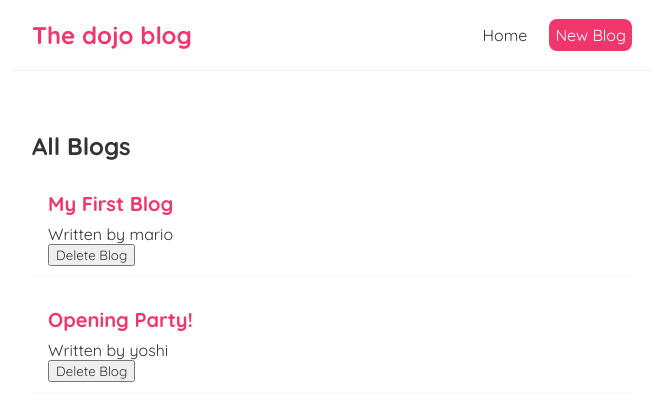
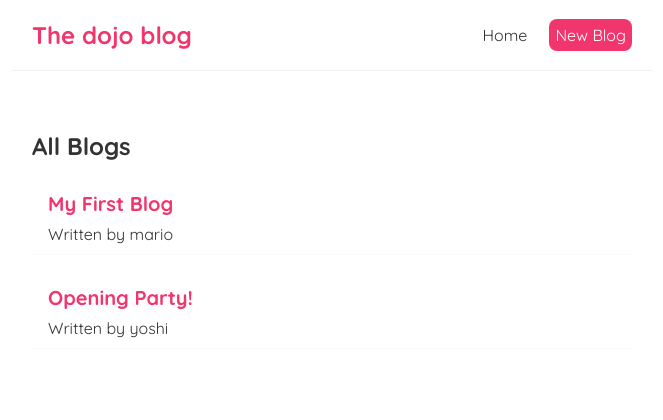
Before and after one commit to akramghaleb/react-The-dojo-blog, a React (Create React App) app in the folder dojo-blog/: page / in a window 1280 px wide. Shown: the top 420 px of the page, without its empty margins (308-971 px from the left). Built offline with nearby package versions, Linux system fonts and the light colour scheme; data requests are answered from the project's data file.

Commit message:
Making a Custom Hook

```diff
--- a/dojo-blog/src/BlogList.js
+++ b/dojo-blog/src/BlogList.js
@@ -1,4 +1,4 @@
-const BlogList = ({blogs , title ,deleteBlog}) => {
+const BlogList = ({blogs , title }) => {
 
     return (
         <div className="blog-list">
@@ -7,7 +7,6 @@
                 <div className="blog-preview" key={blog.id} >
                     <h2>{ blog.title }</h2>
                     <p>Written by { blog.author }</p>
-                    <button onClick={() => deleteBlog(blog.id)} >Delete Blog</button>
                 </div>
             ))}
         </div>
--- a/dojo-blog/src/Home.js
+++ b/dojo-blog/src/Home.js
@@ -1,41 +1,15 @@
 import {useState , useEffect} from 'react';
 import BlogList from './BlogList';
+import useFetch from './useFetch';
 
 const HomePage = () => {
-    const [blogs ,setBlogs] = useState(null)
-    const [isPending ,setIsPending] = useState(true)
-    const [error ,setError] = useState(null)
-
-      const deleteBlog = (id) => {
-        setBlogs(blogs.filter((blog) => blog.id !== id))
-      }
-
-      useEffect(()=>{
-
-        fetch('http://localhost:8000/blogs')
-            .then((res)=>{
-                if(! res.ok){
-                    throw Error('could not fetch the data');
-                }
-                return res.json();
-            })
-            .then((data)=>{
-                setBlogs(data);
-                setIsPending(false);
-                setError(null);
-            })
-            .catch(err=>{
-                setIsPending(false);
-                setError(err.message);
-            });
-
-      } , []);
+    const {data : blogs ,isPending , error } = useFetch('http://localhost:8000/blogs');
 
     return (
         <div className="home">
             {error && <div>{error}</div>}
             {isPending && <div>Loading ...</div>}
-            {blogs && <BlogList blogs={blogs} title='All Blogs' deleteBlog={deleteBlog}/>}
+            {blogs && <BlogList blogs={blogs} title='All Blogs' />}
         </div>
      );
 }
--- /dev/null
+++ b/dojo-blog/src/useFetch.js
@@ -0,0 +1,33 @@
+import {useState , useEffect} from 'react';
+
+const useFetch = (url) =>{
+
+    const [data ,setData] = useState(null)
+    const [isPending ,setIsPending] = useState(true)
+    const [error ,setError] = useState(null)
+
+    useEffect(()=>{
+
+        fetch(url)
+            .then((res)=>{
+                if(! res.ok){
+                    throw Error('could not fetch the data');
+                }
+                return res.json();
+            })
+            .then((d)=>{
+                setData(d);
+                setIsPending(false);
+                setError(null);
+            })
+            .catch(err=>{
+                setIsPending(false);
+                setError(err.message);
+            });
+
+      } , [url]);
+
+      return {data ,isPending , error }
+}
+
+export default useFetch;
```
